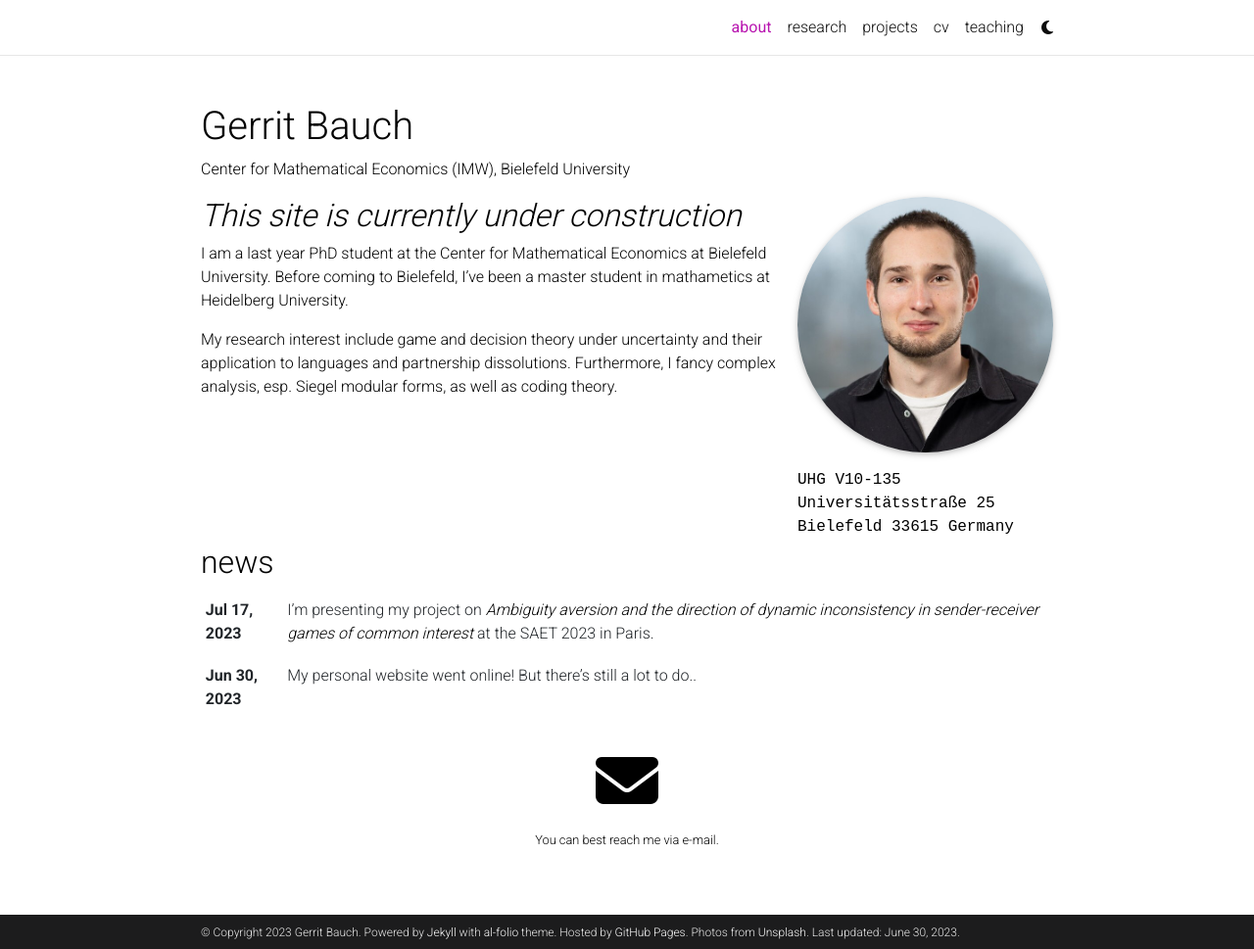
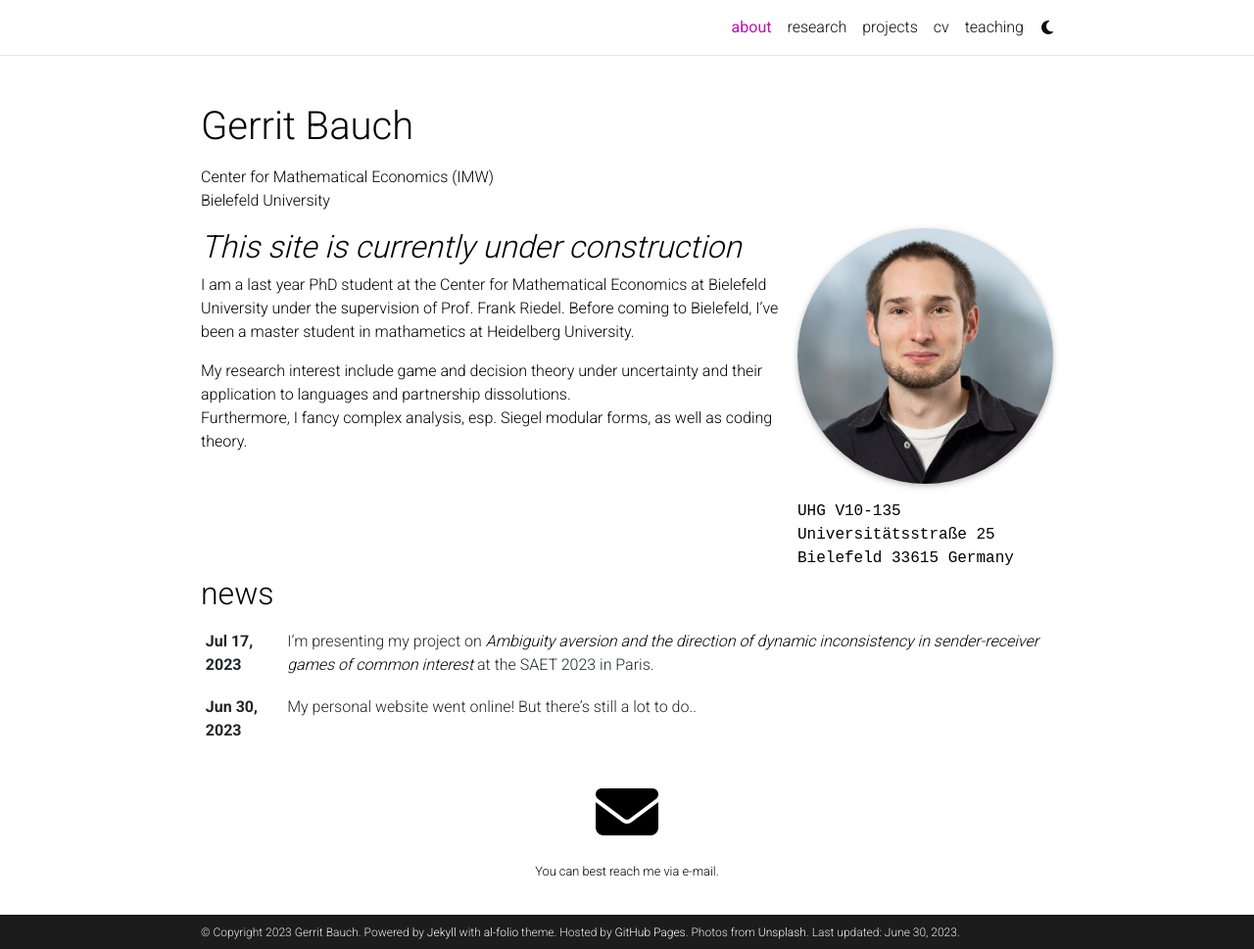
Before and after one commit to gbauch/gbauch.github.io, a Jekyll site: the page built from _pages/about.md, in a window 1280 px wide and 969 px high. Shown: the whole window at 98% size. Built offline with Jekyll 4.4.1, drawn with Linux system fonts in a browser that asks for light colours; full-size pictures stand in for the smaller copies a plugin makes; comment, search, counter and statistics services are not loaded; a style sheet for code colours, icons or effects is not loaded.

Commit message:
Update about.md

```diff
--- a/_pages/about.md
+++ b/_pages/about.md
@@ -2,7 +2,7 @@
 layout: about
 title: about
 permalink: /
-subtitle: Center for Mathematical Economics (IMW), Bielefeld University
+subtitle: <p>Center for Mathematical Economics (IMW)<br>Bielefeld University</p>
 
 profile:
   align: right
@@ -21,6 +21,6 @@
 
 ## *This site is currently under construction*
 
-I am a last year PhD student at the Center for Mathematical Economics at Bielefeld University. Before coming to Bielefeld, I've been a master student in mathametics at Heidelberg University.
+I am a last year PhD student at the Center for Mathematical Economics at Bielefeld University under the supervision of Prof. Frank Riedel. Before coming to Bielefeld, I've been a master student in mathametics at Heidelberg University.
 
-My research interest include game and decision theory under uncertainty and their application to languages and partnership dissolutions. Furthermore, I fancy complex analysis, esp. Siegel modular forms, as well as coding theory.
+<p>My research interest include game and decision theory under uncertainty and their application to languages and partnership dissolutions.<br>Furthermore, I fancy complex analysis, esp. Siegel modular forms, as well as coding theory.</p>
```
